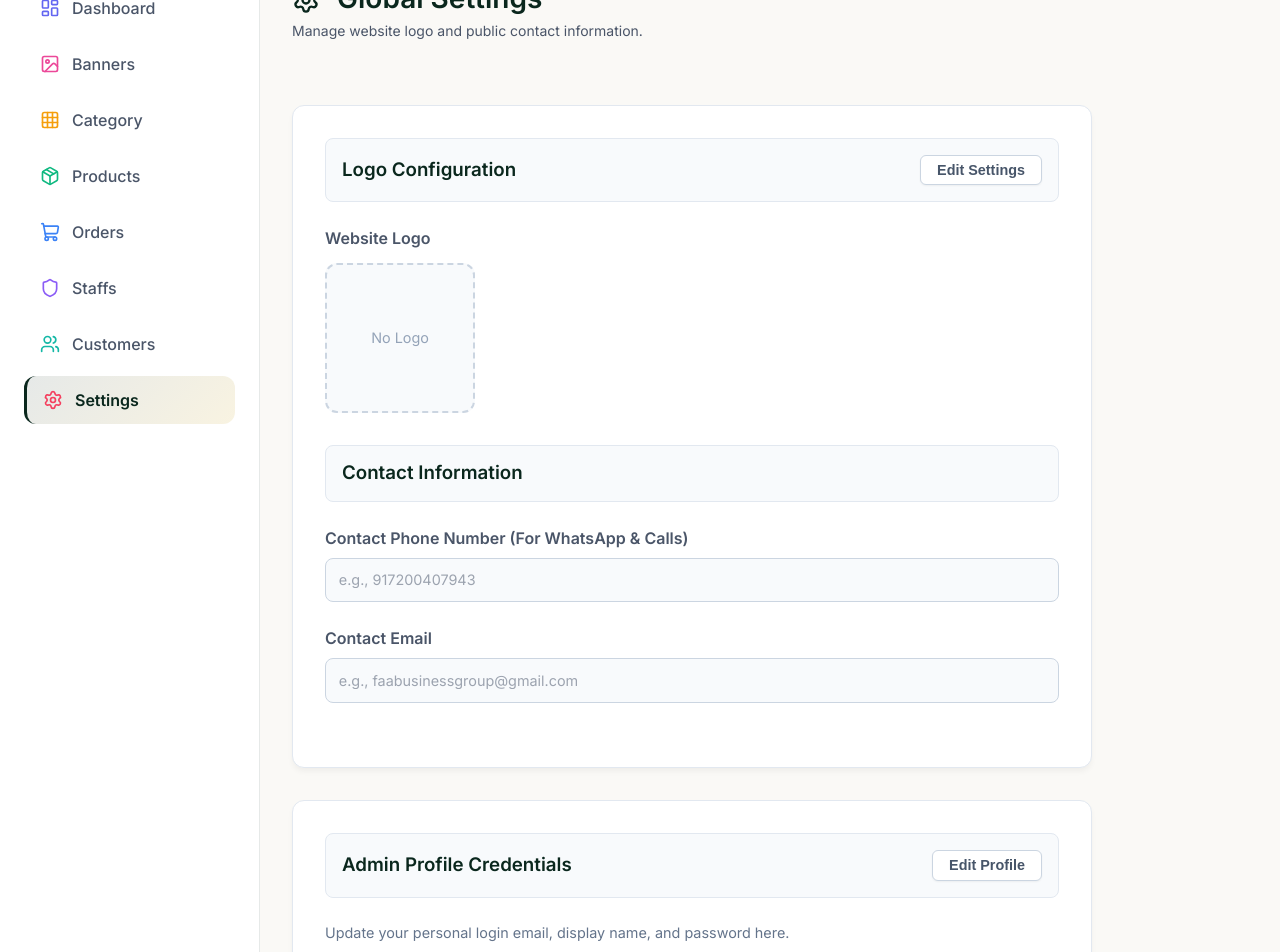
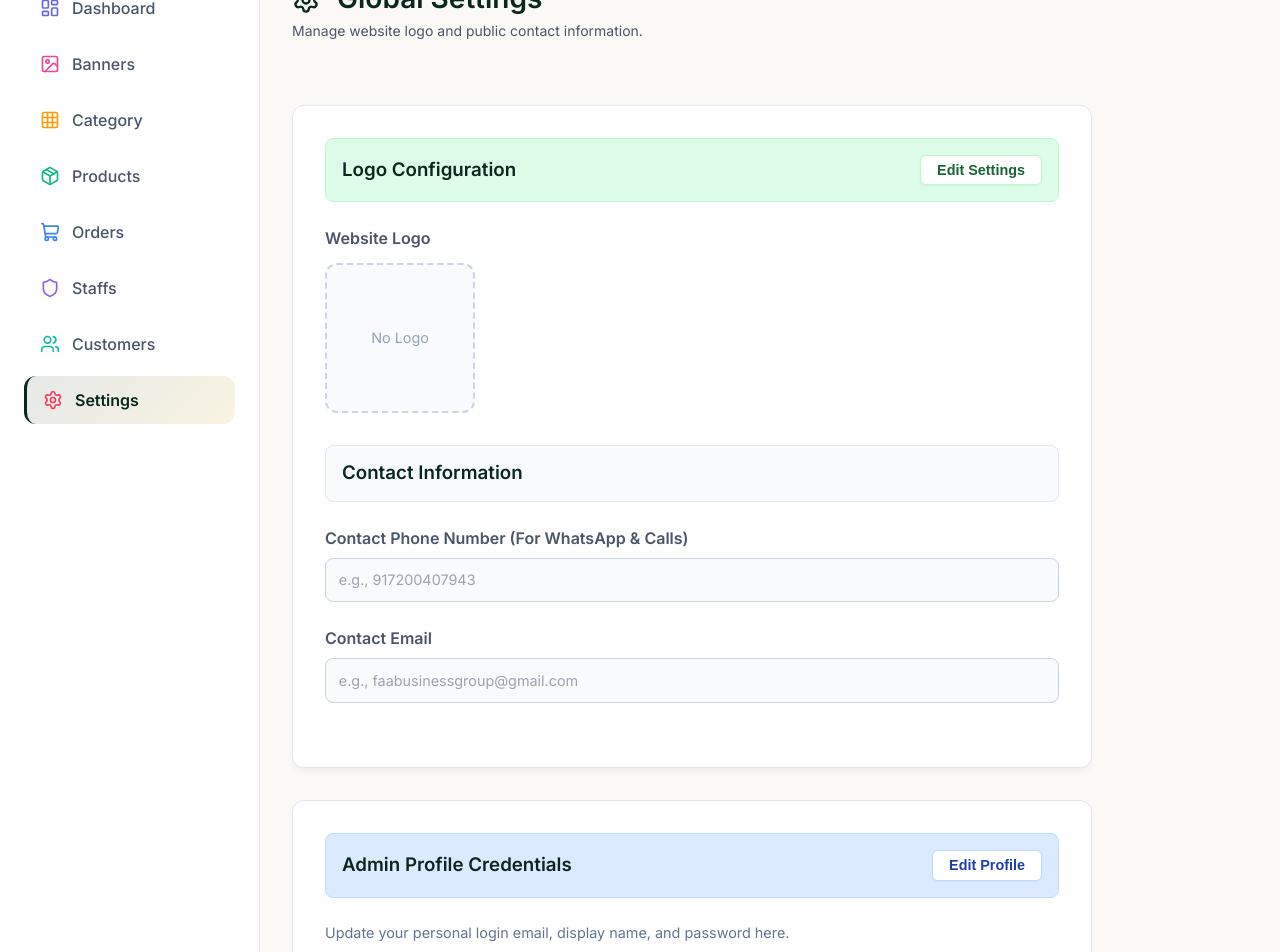
Before and after one commit to viji777/faa-fullstack, a React (Vite) app in the folder faa_admin/: page /settings in a window 1280 px wide. Shown: the part 120-1072 px from the top of the page. Built offline with nearby package versions, Linux system fonts and the light colour scheme; no server answers; sample sign-in values are in the browser's storage.

Commit message:
style: change heading background colors in GlobalSettings to green and blue

```diff
--- a/faa_admin/src/pages/GlobalSettings.jsx
+++ b/faa_admin/src/pages/GlobalSettings.jsx
@@ -189,10 +189,10 @@ const GlobalSettings = () => {
       <div className="dashboard-content" style={{ marginTop: '2rem', maxWidth: '800px', display: 'flex', flexDirection: 'column', gap: '2rem' }}>
         <form onSubmit={handleGlobalSubmit} style={{ background: '#fff', padding: '2rem', borderRadius: '12px', border: '1px solid #e2e8f0', boxShadow: '0 4px 6px -1px rgba(0,0,0,0.05)' }}>
 
-          <h3 style={{ marginBottom: '1.5rem', color: 'var(--text-primary)', backgroundColor: '#f8fafc', border: '1px solid #e2e8f0', borderRadius: '8px', padding: '1rem', display: 'flex', justifyContent: 'space-between', alignItems: 'center' }}>
+          <h3 style={{ marginBottom: '1.5rem', color: 'var(--text-primary)', backgroundColor: '#dcfce7', border: '1px solid #bbf7d0', borderRadius: '8px', padding: '1rem', display: 'flex', justifyContent: 'space-between', alignItems: 'center' }}>
             Logo Configuration
             {!isEditingGlobal && (
-              <button type="button" onClick={() => setIsEditingGlobal(true)} style={{ background: '#fff', border: '1px solid #cbd5e1', padding: '0.4rem 1rem', borderRadius: '6px', cursor: 'pointer', fontSize: '0.9rem', color: '#475569', fontWeight: '600', boxShadow: '0 1px 2px 0 rgba(0, 0, 0, 0.05)' }}>
+              <button type="button" onClick={() => setIsEditingGlobal(true)} style={{ background: '#fff', border: '1px solid #bbf7d0', padding: '0.4rem 1rem', borderRadius: '6px', cursor: 'pointer', fontSize: '0.9rem', color: '#166534', fontWeight: '600', boxShadow: '0 1px 2px 0 rgba(0, 0, 0, 0.05)' }}>
                 Edit Settings
               </button>
             )}
@@ -278,10 +278,10 @@ const GlobalSettings = () => {
         </form>
 
         <form onSubmit={handleProfileSubmit} style={{ background: '#fff', padding: '2rem', borderRadius: '12px', border: '1px solid #e2e8f0', boxShadow: '0 4px 6px -1px rgba(0,0,0,0.05)' }}>
-          <h3 style={{ marginBottom: '1.5rem', color: 'var(--text-primary)', backgroundColor: '#f8fafc', border: '1px solid #e2e8f0', borderRadius: '8px', padding: '1rem', display: 'flex', justifyContent: 'space-between', alignItems: 'center' }}>
+          <h3 style={{ marginBottom: '1.5rem', color: 'var(--text-primary)', backgroundColor: '#dbeafe', border: '1px solid #bfdbfe', borderRadius: '8px', padding: '1rem', display: 'flex', justifyContent: 'space-between', alignItems: 'center' }}>
             Admin Profile Credentials
             {!isEditingProfile && (
-              <button type="button" onClick={() => setIsEditingProfile(true)} style={{ background: '#fff', border: '1px solid #cbd5e1', padding: '0.4rem 1rem', borderRadius: '6px', cursor: 'pointer', fontSize: '0.9rem', color: '#475569', fontWeight: '600', boxShadow: '0 1px 2px 0 rgba(0, 0, 0, 0.05)' }}>
+              <button type="button" onClick={() => setIsEditingProfile(true)} style={{ background: '#fff', border: '1px solid #bfdbfe', padding: '0.4rem 1rem', borderRadius: '6px', cursor: 'pointer', fontSize: '0.9rem', color: '#1e40af', fontWeight: '600', boxShadow: '0 1px 2px 0 rgba(0, 0, 0, 0.05)' }}>
                 Edit Profile
               </button>
             )}
```
